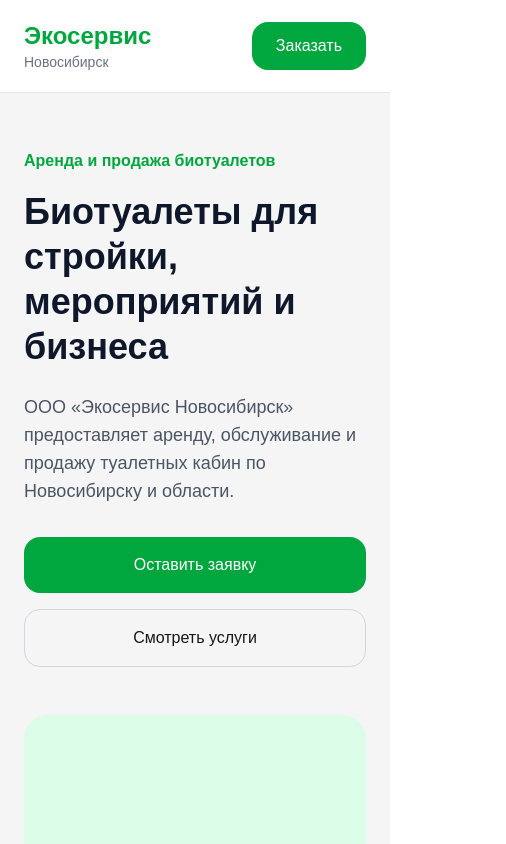
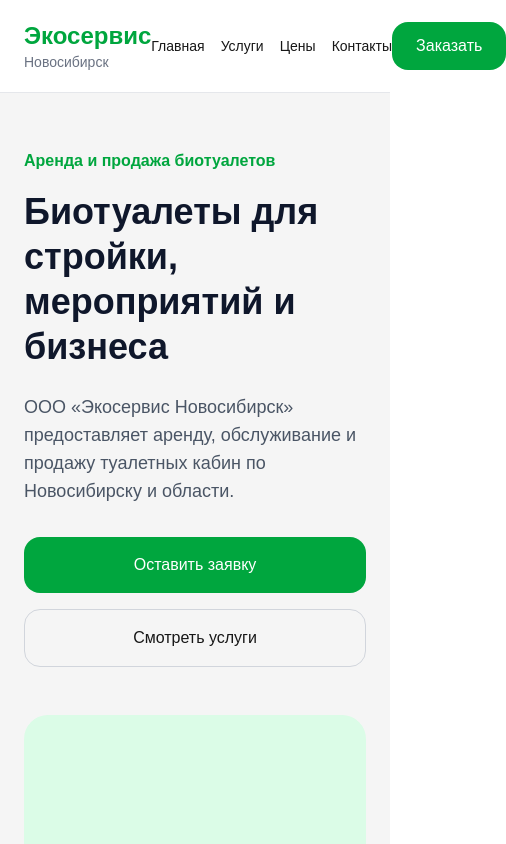
Before and after one commit to Skyeeeeeeeeeeeeeeeeeee/eco-service-site, a Next.js app: page / in a window 390 px wide. Shown: the top 844 px of the page, 506 px wide, since content can reach past the window. Built offline with nearby package versions, Linux system fonts and the light colour scheme.

Commit message:
show mobile menu

```diff
--- a/app/page.tsx
+++ b/app/page.tsx
@@ -18,7 +18,7 @@
             </p>
           </div>
 
-          <nav className="hidden md:flex items-center gap-8">
+          <nav className="flex items-center gap-4 md:gap-8 text-sm md:text-base">
             <a href="/" className="hover:text-green-600 transition">
               Главная
             </a>
```
